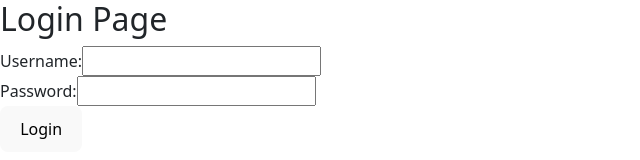
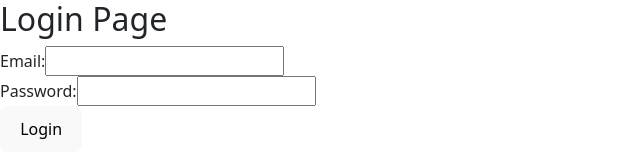
Before and after one commit to agustincoronel1/TpiLab3, a React (Vite) app in the folder tpilab3/: page /login in a window 1280 px wide. Shown: the top 160 px of the page, without its empty margins (0-640 px from the left). Built offline with nearby package versions, Linux system fonts and the light colour scheme.

Commit message:
Inicio de sesion

```diff
--- a/tpilab3/src/App.jsx
+++ b/tpilab3/src/App.jsx
@@ -4,7 +4,7 @@ import Home from './pages/Home';
 import Shop from './pages/Shop';
 import ProductDetail from './pages/ProductDetail';
 import Cart from './pages/Cart';
-import RegisterUser from './pages/RegisterUser';
+import LoginPage from './pages/LoginPage';
 import RegisterAdmin from './pages/RegisterAdmin';
 import UserTable from './pages/UserTable';
 import 'bootstrap/dist/css/bootstrap.min.css';
@@ -25,7 +25,7 @@ const App = () => {
     {
       path: "/login",
       element: (
-          <RegisterUser />
+          <LoginPage />
       ),
     },
     {
--- a/tpilab3/src/pages/RegisterUser.jsx
+++ b/tpilab3/src/pages/LoginPage.jsx
@@ -5,33 +5,25 @@ import { useNavigate } from 'react-router-dom';
 const LoginPage = () => {
   const { login } = useAuth();
   const navigate = useNavigate();
-  const [username, setUsername] = useState('');
+  const [email, setEmail] = useState('');
   const [password, setPassword] = useState('');
   const [error, setError] = useState('');
 
   const handleLogin = async (e) => {
     e.preventDefault();
     setError('');
+    console.log(email, password)
+    try {
+      const response = await fetch('https://fake-api-nodejs-m072.onrender.com/users');
+      const data = await response.json();
 
-    try {
-      const response = await fetch('https://fake-api-nodejs-m072.onrender.com/users', {
-        method: 'POST',
-        headers: {
-          'Content-Type': 'application/json',
-        },
-        body: JSON.stringify({ username, password }),
-      });
-
-      if (response.ok) {
-        const data = await response.json();
-        if (data.success) {
-          login(username);
-          navigate('/dashboard');
-        } else {
-          setError('Invalid username or password');
-        }
+      const user = data.find((user) => user.email === email && user.password === password);
+      console.log(user)
+      if (user) {
+        login(user.role);
+        navigate('/');
       } else {
-        setError('Invalid username or password');
+        setError('Invalid email or password');
       }
     } catch (error) {
       console.error('Error:', error);
@@ -45,11 +37,11 @@ const LoginPage = () => {
       <form onSubmit={handleLogin}>
         <div>
           <label>
-            Username:
+            Email:
             <input
-              type="text"
-              value={username}
-              onChange={(e) => setUsername(e.target.value)}
+              type="email"
+              value={email}
+              onChange={(e) => setEmail(e.target.value)}
               required
             />
           </label>
```
Also changed, not shown: tpilab3/src/main.jsx (+0 -10 lines).
